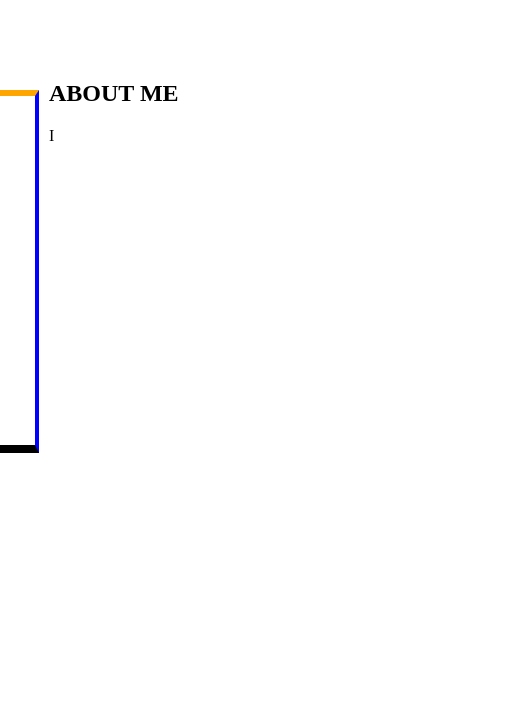
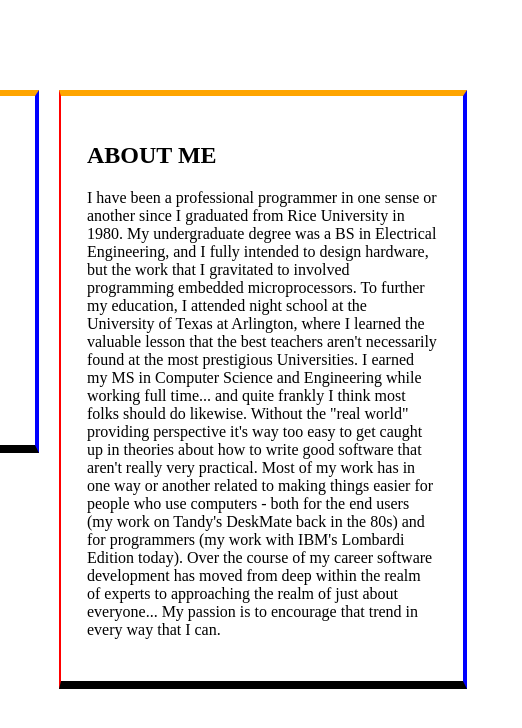
Before and after one commit to Nasseh123/Portfolio, a plain HTML site: page index.html in a window 1280 px wide. Shown: the full height of the page, 387-909 px from the left. Drawn offline with Linux system fonts and the light colour scheme.

```diff
--- a/index.html
+++ b/index.html
@@ -15,7 +15,7 @@
                 <dt class="Nas"><U><strong>My Name:</strong></U></dt>
                 <dd>Manasseh Bundi</dd>
                 <dt><U><strong>Age:</strong></U></dt>
-                <dd>21 yrs old</dd>
+                <dd>21 yrs old </dd>
                 <dt><U><strong>Interest's :</strong></U></dt>
                 <dd>Coding is part of my life and i really enjoy creating new stuff! ,amazing website and great web applications </dd>
                 <dt><U><strong  >Interest's :</strong></U></dt>
@@ -23,9 +23,11 @@
             </dl>
         </div>
 
-        <div>
+        <div class="column">
             <h2>ABOUT ME</h2>
-            <p>I</p>
+            <p>I have been a professional programmer in one sense or another since I graduated from Rice University in 1980.  My undergraduate degree was a BS in Electrical Engineering, and I fully intended to design hardware, but the work that I gravitated to involved programming embedded microprocessors.  To further my education, I attended night school at the University of Texas at Arlington, where I learned the valuable lesson that the best teachers aren't necessarily found at the most prestigious Universities.  I earned my MS in Computer Science and Engineering while working full time... and quite frankly I think most folks should do likewise. Without the "real world" providing perspective it's way too easy to get caught up in theories about how to write good software that aren't really very practical.
+
+                Most of my work has in one way or another related to making things easier for people who use computers - both for the end users (my work on Tandy's DeskMate back in the 80s) and for programmers (my work with  IBM's Lombardi Edition  today).  Over the course of my career software development has moved from deep within the realm of experts to approaching the realm of just about everyone... My passion is to encourage that trend in every way that I can.</p>
         </div>
 
 
```
